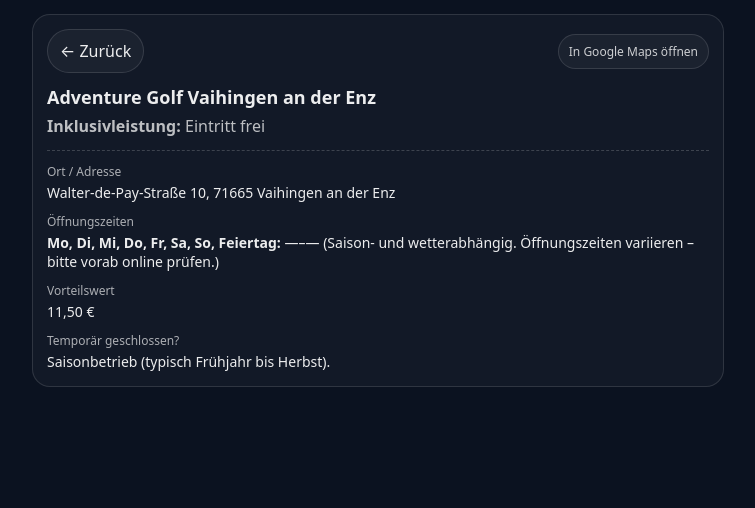
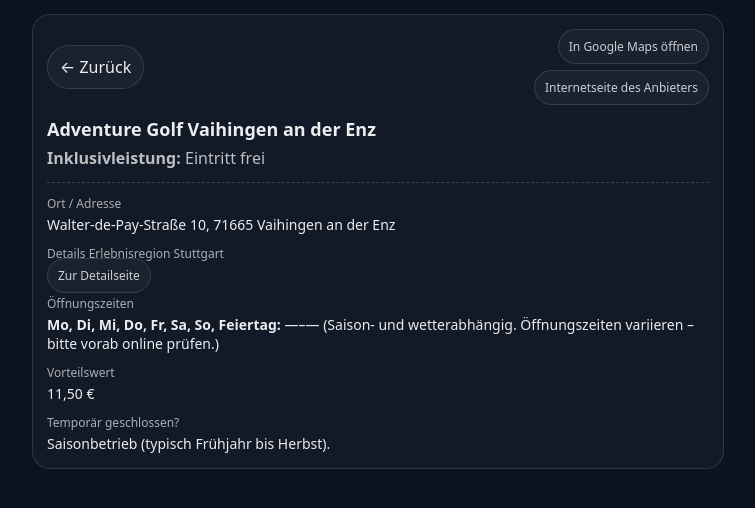
Before and after one commit to toaster4444/Erlebniscard-Region-Stuttgart, a Next.js app: page /attraction/aktiv-adventure-golf-vaihingen-enz in a window 1280 px wide. Shown: the top 508 px of the page, without its empty margins (262-1017 px from the left). Built offline with nearby package versions, Linux system fonts and the light colour scheme.

Commit message:
Add attraction detail links

```diff
--- a/app/attraction/[id]/page.tsx
+++ b/app/attraction/[id]/page.tsx
@@ -29,6 +29,9 @@
   }
 
   const mapsLink = a.mapsUrl ?? null;
+  const regionDetailLink =
+    a.regionDetailUrl ?? `https://www.erlebnisregion-stuttgart.de/a-${a.id.replace(/^[^-]+-/, "")}`;
+  const providerLink = a.websiteUrl ?? regionDetailLink ?? null;
   const address = `${a.address.street}, ${a.address.zip} ${a.address.city}`;
 
   return (
@@ -39,11 +42,18 @@
             ← Zurück
           </Link>
 
-          {mapsLink ? (
-            <a className="smalllink" href={mapsLink} target="_blank" rel="noreferrer">
-              In Google Maps öffnen
-            </a>
-          ) : null}
+          <div className="detail-links">
+            {mapsLink ? (
+              <a className="smalllink" href={mapsLink} target="_blank" rel="noreferrer">
+                In Google Maps öffnen
+              </a>
+            ) : null}
+            {providerLink ? (
+              <a className="smalllink" href={providerLink} target="_blank" rel="noreferrer">
+                Internetseite des Anbieters
+              </a>
+            ) : null}
+          </div>
         </div>
 
         <h1>{a.name}</h1>
@@ -56,6 +66,17 @@
             <div className="label">Ort / Adresse</div>
             <div className="value">{address}</div>
           </div>
+
+          {regionDetailLink ? (
+            <div>
+              <div className="label">Details Erlebnisregion Stuttgart</div>
+              <div className="value">
+                <a className="smalllink" href={regionDetailLink} target="_blank" rel="noreferrer">
+                  Zur Detailseite
+                </a>
+              </div>
+            </div>
+          ) : null}
 
           <div>
             <div className="label">Öffnungszeiten</div>
--- a/app/globals.css
+++ b/app/globals.css
@@ -258,6 +258,13 @@
   margin-bottom: 12px;
 }
 
+.detail-links {
+  display: flex;
+  flex-direction: column;
+  align-items: flex-end;
+  gap: 6px;
+}
+
 .backbtn {
   border: 1px solid var(--line);
   background: rgba(255,255,255,0.04);
--- a/data/attractions.ts
+++ b/data/attractions.ts
@@ -50,6 +50,12 @@
   // Clickable google maps link
   mapsUrl: string;
 
+  // Official provider website (if available)
+  websiteUrl?: string;
+
+  // Detail page on erlebnisregion-stuttgart.de (if available)
+  regionDetailUrl?: string;
+
   // Generic opening hours. For seasonal facilities, also use seasonNote and/or closureNote.
   openingHours: OpeningHoursRule[];
 
```
